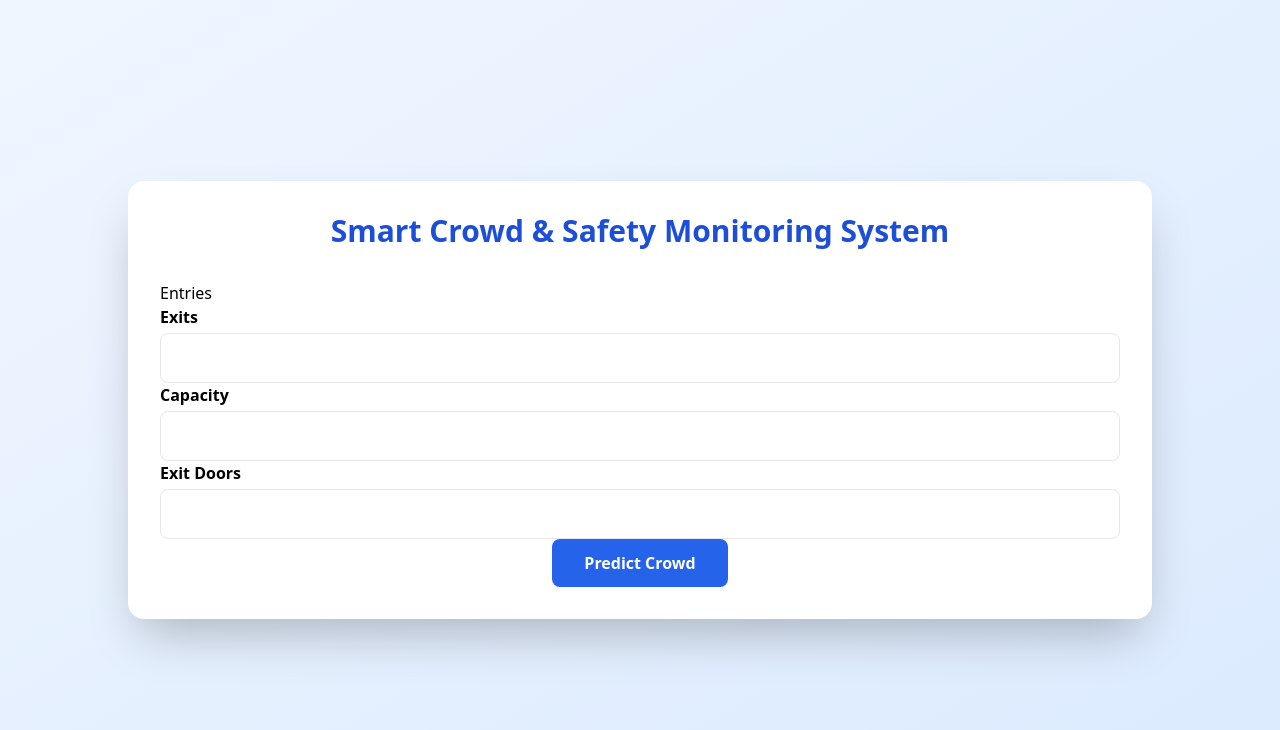
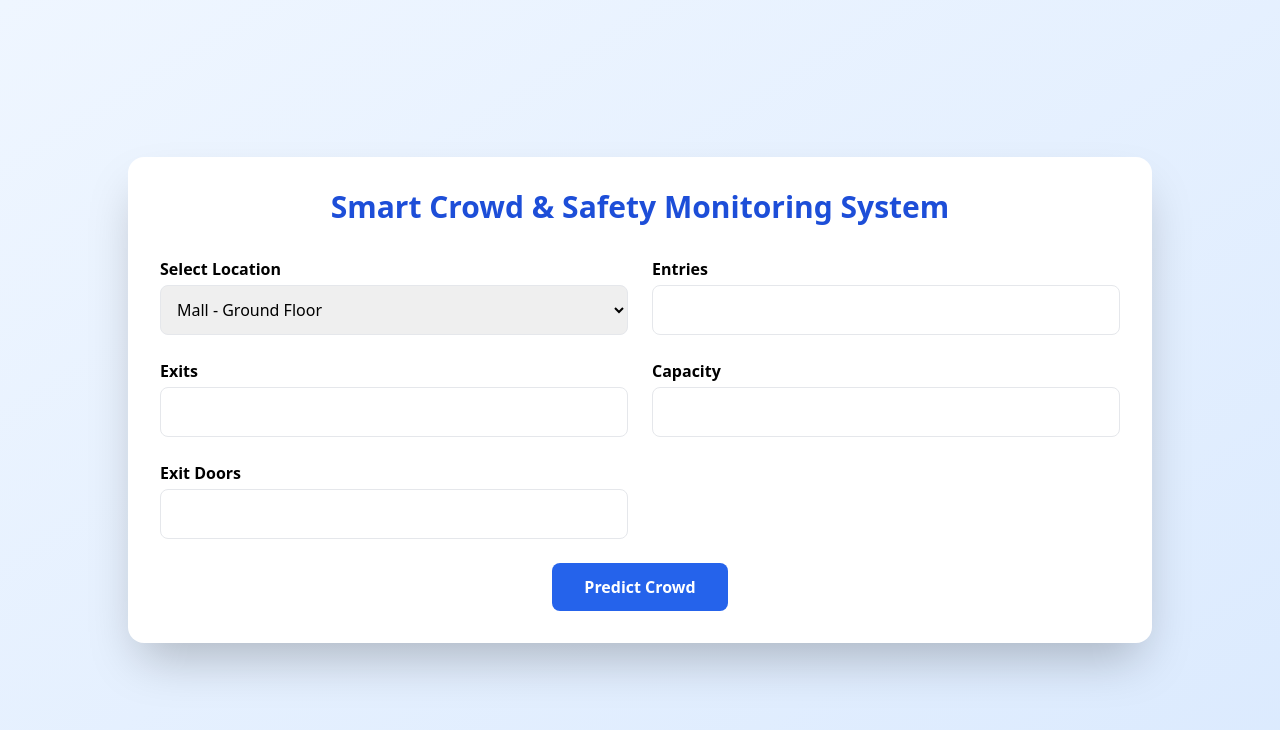
Before and after one commit to marycarmelniya-ctrl/smart-crowd-prediction, a Flask app: page / in a window 1280 px wide. Shown: the top 730 px of the page. Run offline with Flask 3, Linux system fonts and the light colour scheme; some libraries are stand-ins or nearby versions.

Commit message:
Final professional Tailwind UI

```diff
--- a/templates/index.html
+++ b/templates/index.html
@@ -9,13 +9,30 @@
 
 <div class="w-full max-w-5xl p-8 bg-white shadow-2xl rounded-2xl">
 
+    <!-- TITLE -->
     <h1 class="text-3xl font-bold text-center text-blue-700 mb-8">
         Smart Crowd & Safety Monitoring System
     </h1>
 
-    <form method="POST" class="form-box">
-        <label>Entries</label>
-        <input type="number" name="entries" required>
+    <!-- FORM -->
+    <form method="POST" class="grid grid-cols-1 md:grid-cols-2 gap-6">
+
+        <div>
+            <label class="block font-semibold mb-1">Select Location</label>
+            <select name="location" required
+                class="w-full p-3 border rounded-lg focus:ring-2 focus:ring-blue-400">
+                <option value="Mall - Ground Floor">Mall - Ground Floor</option>
+                <option value="Mall - Food Court">Mall - Food Court</option>
+                <option value="Stadium - Gate A">Stadium - Gate A</option>
+                <option value="Metro - Platform 1">Metro - Platform 1</option>
+            </select>
+        </div>
+
+        <div>
+            <label class="block font-semibold mb-1">Entries</label>
+            <input type="number" name="entries" required
+                class="w-full p-3 border rounded-lg focus:ring-2 focus:ring-blue-400">
+        </div>
 
         <div>
             <label class="block font-semibold mb-1">Exits</label>
@@ -44,6 +61,7 @@
 
     </form>
 
+    <!-- RESULTS -->
     {% if result %}
     <div class="mt-10 grid grid-cols-1 md:grid-cols-3 gap-6">
 
@@ -79,6 +97,7 @@
 
     </div>
 
+    <!-- SPEAK BUTTON -->
     <div class="text-center mt-6">
         <button onclick="speakResult()"
             class="bg-gray-800 hover:bg-gray-900 text-white px-6 py-2 rounded-lg transition">
```
